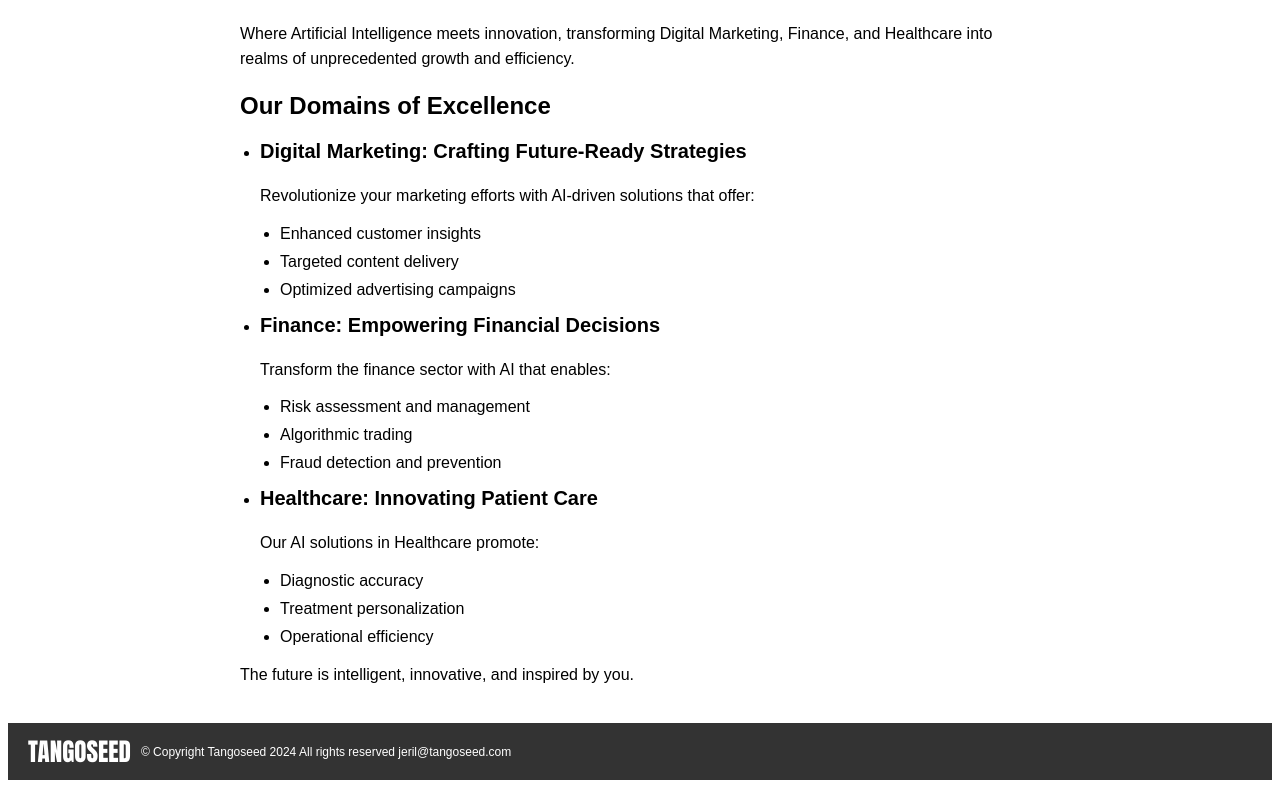
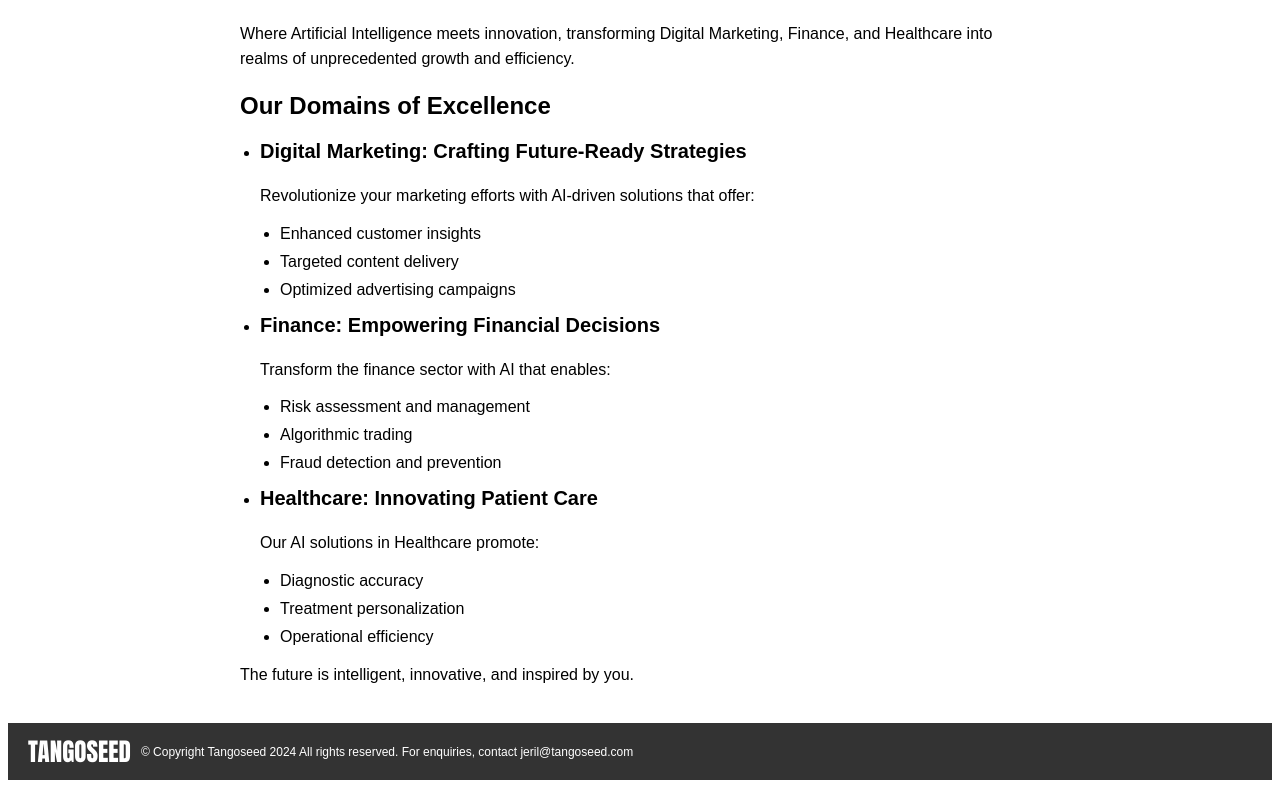
Before and after one commit to jeriljon/tangoseed-web, a React (Create React App) app in the folder tangoseed-ui/: page / in a window 1280 px wide. Shown: the part 659-1447 px from the top of the page. Built offline with nearby package versions, Linux system fonts and the light colour scheme.

Commit message:
Update Footer.js

```diff
--- a/tangoseed-ui/src/components/global/footer/Footer.js
+++ b/tangoseed-ui/src/components/global/footer/Footer.js
@@ -6,7 +6,7 @@ function Footer() {
     <footer className="footer">
       <div className="title">TANGOSEED</div>
       <div className="content">
-        © Copyright Tangoseed 2024 All rights reserved jeril@tangoseed.com
+        © Copyright Tangoseed 2024 All rights reserved. For enquiries, contact jeril@tangoseed.com
       </div>
     </footer>
   );
```
